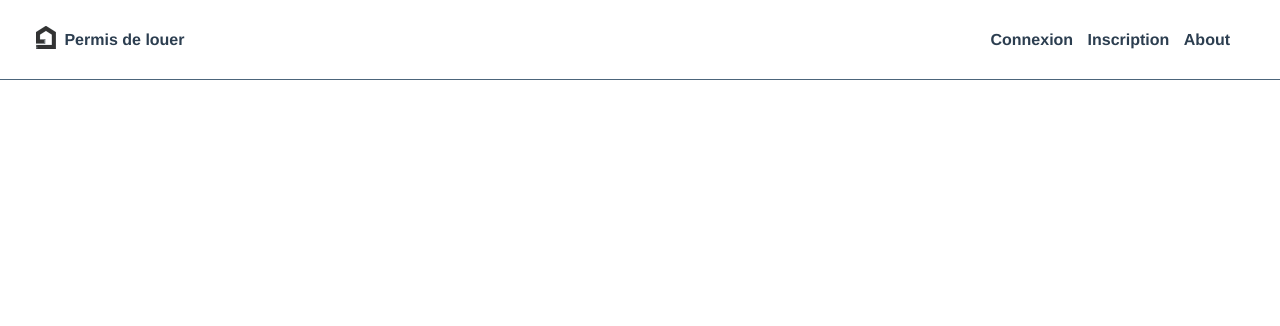
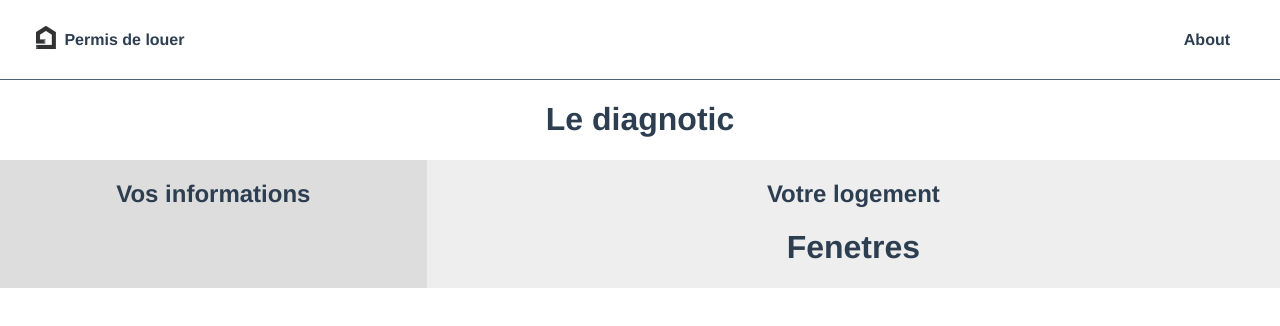
Before and after one commit to benoitguigal/permis-de-louer, a Vue app in the folder app/: page /commencez in a window 1280 px wide. Shown: the top 326 px of the page. Built offline with nearby package versions, Linux system fonts and the light colour scheme.

Commit message:
Add form stepper and some part. Update routes

```diff
--- /dev/null
+++ b/app/src/components/Glazing.vue
@@ -0,0 +1,19 @@
+<template lang="html">
+    <div class="glazing">
+        <h1>
+            Fenetres
+        </h1>
+    </div>
+</template>
+
+<script>
+    export default {
+        name : 'glazing'
+    }
+</script>
+
+<style lang="scss" scoped>
+    .glazing {
+
+    }
+</style>
--- /dev/null
+++ b/app/src/components/InformationStepper.vue
@@ -0,0 +1,21 @@
+<template lang="html">
+    <div class="information-stepper">
+        <Glazing></Glazing>
+    </div>
+</template>
+
+<script>
+    import Glazing from '@/components/Glazing.vue'
+
+    export default {
+        name : 'information-stepper',
+
+        components : {Glazing}
+    }
+</script>
+
+<style lang="scss" scoped>
+    .information-stepper {
+
+    }
+</style>
--- a/app/src/components/Nav.vue
+++ b/app/src/components/Nav.vue
@@ -9,12 +9,6 @@
             <!--<i class="fas fa-home"></i> Accueil-->
         <!--</router-link>-->
 
-        <router-link to="/sign-in">
-            Connexion
-        </router-link>
-        <router-link to="/sign-up">
-            Inscription
-        </router-link>
 
         <router-link to="/about">About</router-link>
     </div>
--- a/app/src/router.js
+++ b/app/src/router.js
@@ -4,6 +4,7 @@ import Home from './views/Home.vue'
 import Signin from "@/views/Signin"
 import Signup from "@/views/Signup"
 import About from "@/views/About"
+import Start from "@/views/Start"
 
 Vue.use(Router)
 
@@ -17,15 +18,20 @@ export default new Router({
             component : Home
         },
         {
-            path      : '/sign-in',
-            name      : 'sign-in',
-            component : Signin
+            path      : '/commencez',
+            name      : 'start',
+            component : Start
         },
-        {
-            path      : '/sign-up',
-            name      : 'sign-up',
-            component : Signup
-        },
+        // {
+        //     path      : '/sign-in',
+        //     name      : 'sign-in',
+        //     component : Signin
+        // },
+        // {
+        //     path      : '/sign-up',
+        //     name      : 'sign-up',
+        //     component : Signup
+        // },
         {
             path      : '/about',
             name      : 'about',
--- a/app/src/views/Home.vue
+++ b/app/src/views/Home.vue
@@ -4,6 +4,15 @@
             <div id="slide">
 
             </div>
+            <h1>
+                Auto-diagnotic et mise en relation
+                <br>
+                avec des professionnel
+            </h1>
+            <br>
+            <button v-on:click="start()" class="is--default is--large">
+                Commencez
+            </button>
         </div>
     </div>
 </template>
@@ -29,6 +38,10 @@
         },
 
         methods : {
+            start () {
+                this.$router.push({name : 'start'})
+            },
+
             appendImageOnLoad (link) {
                 return new Promise((resolve) => {
                     let img = new Image()
@@ -92,8 +105,8 @@
         }
 
         h1 {
-            margin: 0;
-            padding: 0;
+            text-align: center;
+            padding-top: 30px;
         }
 
         .slide-container {
--- /dev/null
+++ b/app/src/views/Start.vue
@@ -0,0 +1,59 @@
+<template lang="html">
+    <div class="start">
+        <h1>
+            Le diagnotic
+        </h1>
+
+        <div class="content">
+            <div class="left-part">
+                <h2>
+                    Vos informations
+                </h2>
+            </div>
+            <div class="right-part">
+                <h2>
+                    Votre logement
+                </h2>
+                <InformationStepper></InformationStepper>
+            </div>
+        </div>
+    </div>
+</template>
+
+<script>
+    import InformationStepper from '@/components/InformationStepper'
+
+    export default {
+        name : 'start',
+
+        components : {InformationStepper}
+    }
+</script>
+
+<style lang="scss" scoped>
+    @mixin flexPart () {
+        h2 {
+            text-align: center;
+        }
+    }
+
+    .start {
+        .content {
+            display: flex;
+
+            .left-part {
+                @include flexPart();
+
+                background: #ddd;
+                flex: 1;
+            }
+
+            .right-part {
+                @include flexPart();
+
+                background: #eeeeee;
+                flex: 2;
+            }
+        }
+    }
+</style>
```
